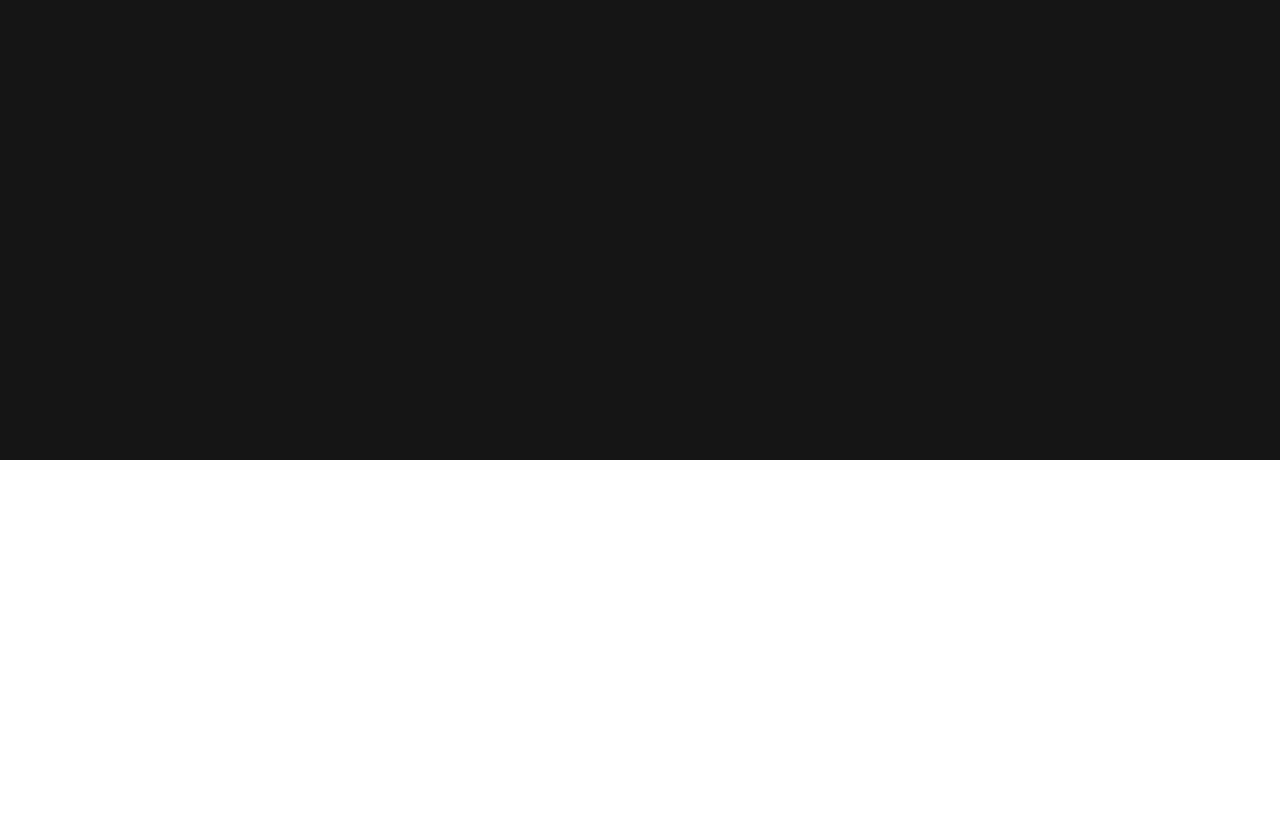
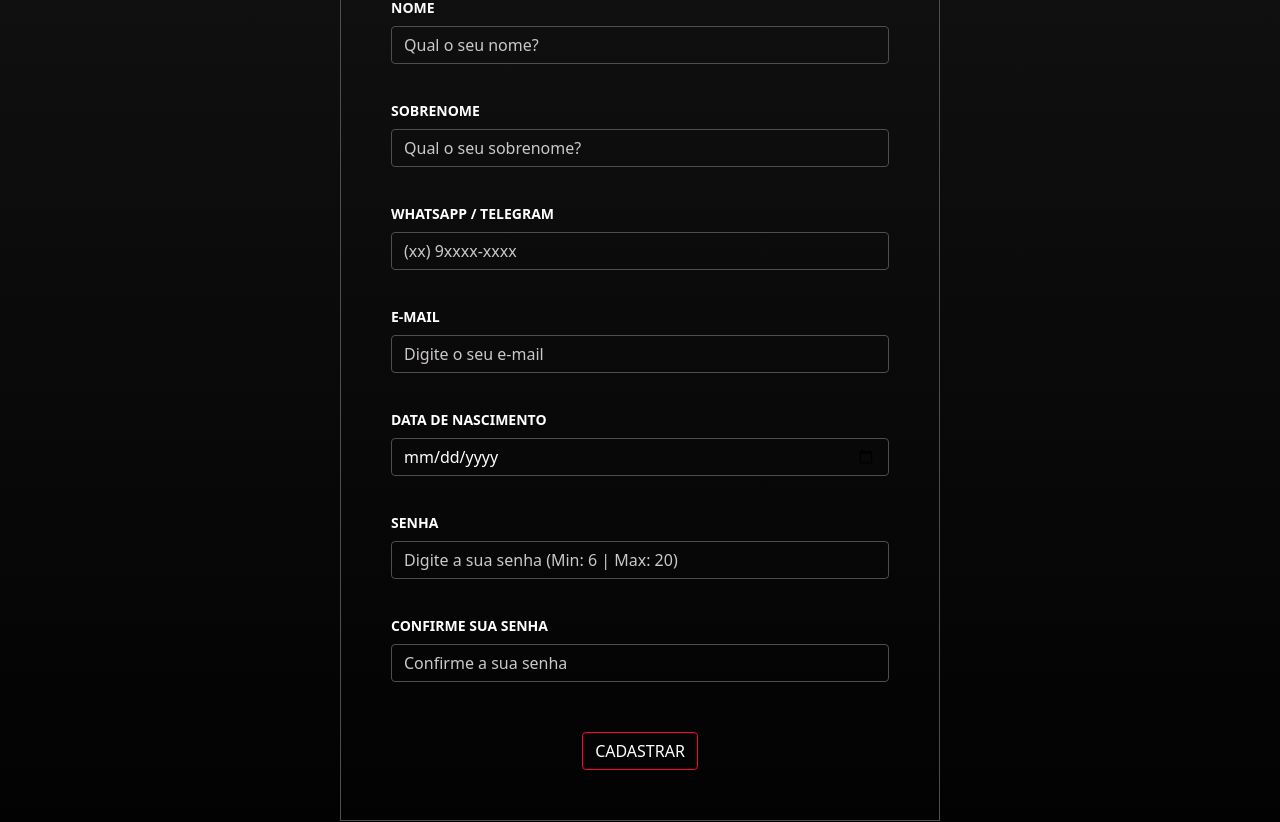
Before and after one commit to KaioGabrielSouzaRozini/OneBitFlix-Frontend, a Next.js app: page /register in a window 1280 px wide. Shown: the part 340-1162 px from the top of the page. Before the commit the page ends 800 px from the top, so only its background shows below. Built offline with nearby package versions, Linux system fonts and the light colour scheme.

Commit message:
Criando o formulário de registro

```diff
--- a/pages/register.tsx
+++ b/pages/register.tsx
@@ -1,6 +1,8 @@
 import styles from "../styles/registerLogin.module.scss";
 import Head from "next/head";
 import HeaderGeneric from "../src/components/common/headerGeneric";
+import { Container, Form, FormGroup, Label, Input, Button } from "reactstrap";
+import Footer from "../src/components/common/footer";
 
 const Register = function () {
   return (
@@ -8,13 +10,125 @@
       <Head>
         <title>Onebitflix - Registro</title>
         <link rel="shortcut icon" href="/favicon.svg" type="image/x-icon" />
+        <script src="https://jsuites.net/v4/jsuites.js"></script>
       </Head>
-      <main>
+      <main className={styles.main}>
         <HeaderGeneric
           logoUrl="/"
           btnUrl="/login"
           btnContent="Quero fazer login"
         />
+        <Container className="py-5">
+          <p className={styles.formTitle}>Bem-vindo(a) ao OneBitFlix!</p>
+          <Form className={styles.form}>
+            <p>
+              <strong>Faça a sua conta!</strong>
+            </p>
+            <FormGroup>
+              <Label for="firstName" className={styles.label}>
+                NOME
+              </Label>
+              <Input
+                id="firstName"
+                name="firstName"
+                type="text"
+                placeholder="Qual o seu nome?"
+                required
+                maxLength={20}
+                className={styles.inputName}
+              />
+            </FormGroup>
+            <FormGroup>
+              <Label for="lastName" className={styles.label}>
+                SOBRENOME
+              </Label>
+              <Input
+                id="lastName"
+                name="lastName"
+                type="text"
+                placeholder="Qual o seu sobrenome?"
+                maxLength={20}
+                required
+                className={styles.inputName}
+              />
+            </FormGroup>
+            <FormGroup>
+              <Label for="phone" className={styles.label}>
+                WHATSAPP / TELEGRAM
+              </Label>
+              <Input
+                id="phone"
+                name="phone"
+                type="tel"
+                placeholder="(xx) 9xxxx-xxxx"
+                data-mask="[-]+55 (00) 00000-0000"
+                required
+                className={styles.input}
+              />
+            </FormGroup>
+            <FormGroup>
+              <Label for="email" className={styles.label}>
+                E-MAIL
+              </Label>
+              <Input
+                id="email"
+                name="email"
+                type="email"
+                placeholder="Digite o seu e-mail"
+                required
+                className={styles.input}
+              />
+            </FormGroup>
+            <FormGroup>
+              <Label for="birth" className={styles.label}>
+                DATA DE NASCIMENTO
+              </Label>
+              <Input
+                id="birth"
+                name="birth"
+                type="date"
+                min="1930-01-01"
+                max="2022-12-31"
+                required
+                className={styles.input}
+              />
+            </FormGroup>
+            <FormGroup>
+              <Label for="password" className={styles.label}>
+                SENHA
+              </Label>
+              <Input
+                id="password"
+                name="password"
+                type="password"
+                placeholder="Digite a sua senha (Min: 6 | Max: 20)"
+                required
+                minLength={6}
+                maxLength={20}
+                className={styles.input}
+              />
+            </FormGroup>
+            <FormGroup>
+              <Label for="password" className={styles.label}>
+                CONFIRME SUA SENHA
+              </Label>
+              <Input
+                id="password"
+                name="password"
+                type="password"
+                placeholder="Confirme a sua senha"
+                required
+                minLength={6}
+                maxLength={20}
+                className={styles.input}
+              />
+            </FormGroup>
+            <Button type="submit" outline className={styles.formBtn}>
+              CADASTRAR
+            </Button>
+          </Form>
+        </Container>
+        <Footer />
       </main>
     </>
   );
--- a/styles/registerLogin.module.scss
+++ b/styles/registerLogin.module.scss
@@ -0,0 +1,77 @@
+@import "./colors.module.scss";
+
+.main {
+  background-image: linear-gradient(to bottom, #151515, black);
+}
+
+.formTitle {
+  font-size: 40px;
+  font-weight: bold;
+  margin-bottom: 40px;
+}
+.form {
+  width: 600px;
+  padding: 50px;
+  border: 1px solid $darkGray;
+  margin: 0 auto;
+}
+.label {
+  font-size: 14px;
+  font-weight: bold;
+  padding-top: 20px;
+}
+.input {
+  border-color: $darkGray;
+  background-color: transparent;
+  color: white;
+
+  &::placeholder {
+    color: $lightGray;
+  }
+  &:focus {
+    background-color: transparent;
+    border-color: $lightGray;
+    color: white;
+    box-shadow: none;
+  }
+}
+.inputName {
+  @extend .input;
+  text-transform: uppercase;
+  &::placeholder {
+    text-transform: none;
+  }
+}
+
+.formBtn {
+  display: block;
+  margin: 50px auto 0 auto;
+  border-color: $lightRed;
+  color: white;
+
+  &:hover {
+    background-color: transparent;
+    color: $lightGray;
+    border-color: $darkRed;
+  }
+}
+
+@media (max-width: 767px) {
+  .formTitle {
+    font-size: 30px;
+  }
+  .form {
+    width: 95%;
+  }
+}
+@media (max-width: 540px) {
+  .form {
+    padding: 50px 10px;
+  }
+}
+@media (max-width: 425px) {
+  .formTitle {
+    font-size: 24px;
+    text-align: center;
+  }
+}
```
